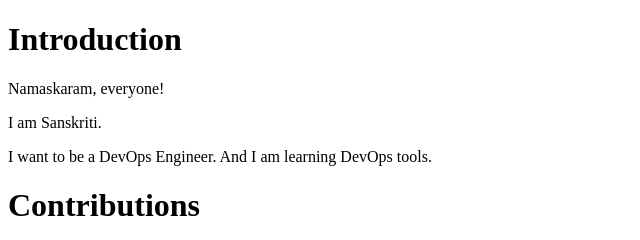
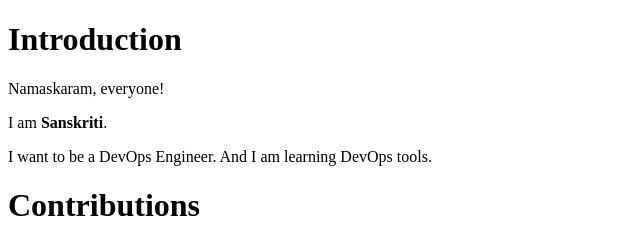
Before and after one commit to BhairaviSanskriti/jenkins-my-portfoli, a plain HTML site: page index.html in a window 1280 px wide. Shown: the top 240 px of the page, 0-640 px from the left. Drawn offline with Linux system fonts and the light colour scheme.

Commit message:
Update index.html

```diff
--- a/index.html
+++ b/index.html
@@ -10,7 +10,7 @@
 <body>
     <h1>Introduction</h1>
     <p>Namaskaram, everyone!</p>
-    <p>I am Sanskriti.</p>
+    <p>I am <b>Sanskriti</b>.</p>
     <p>I want to be a DevOps Engineer. And I am learning DevOps tools.</p>
     <h1>Contributions</h1>
 
```
